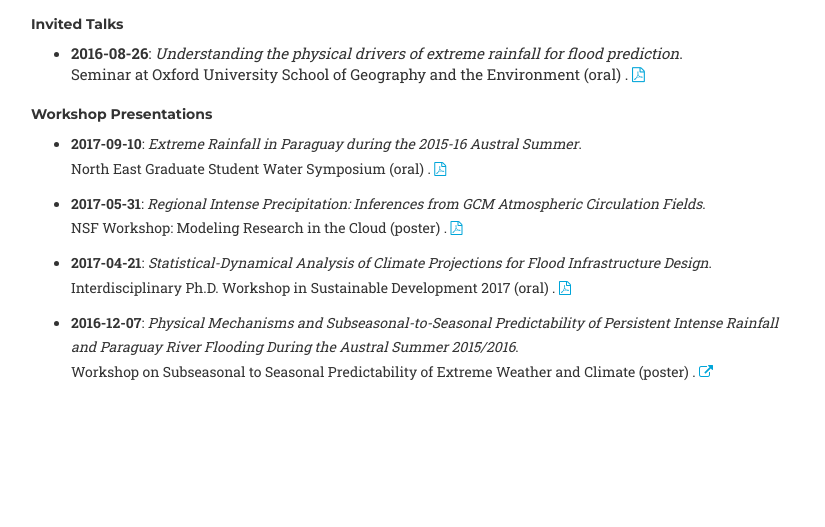
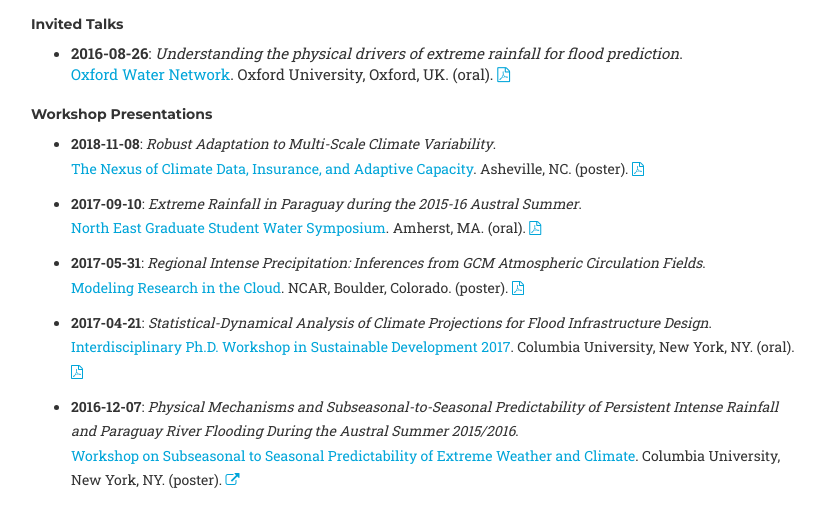
Before and after one commit to jdossgollin/blog, a Jekyll site: the page built from cv/index.md, in a window 1280 px wide and 900 px high, scrolled down 2704 px, cut to the strip 357-884 px from the top of the window. Shown: the whole strip, without its empty margins (224-1049 px from the left). Built offline with Jekyll 4.4.1, drawn with Linux system fonts in a browser that asks for light colours; nearby versions of some CDN libraries; some web fonts are replaced; library files that are not in the unit come from our copies; comment, search, counter and statistics services are not loaded; before the commit the page ends 3496 px from its top, so only the background shows below that.

Commit message:
add Nexus poster

```diff
--- a/_data/presentations.yml
+++ b/_data/presentations.yml
@@ -1,27 +1,44 @@
 invited:
-  - title: "Understanding the physical drivers of extreme rainfall for flood prediction"
-    location: "Seminar at Oxford University School of Geography and the Environment"
+  - title: Understanding the physical drivers of extreme rainfall for flood prediction
+    event_name: Oxford Water Network
+    event_location: Oxford University, Oxford, UK
+    event_url: https://www.water.ox.ac.uk/understanding-the-physical-drivers-of-extreme-rainfall-for-flood-prediction/
     date: "2016-08-26"
     pdf: /pdf/2016-08-26-Oxford.pdf
     format: oral
 workshop:
-  - title: "Extreme Rainfall in Paraguay during the 2015-16 Austral Summer"
-    location: North East Graduate Student Water Symposium
+  - title: "Robust Adaptation to Multi-Scale Climate Variability"
+    event_name: The Nexus of Climate Data, Insurance, and Adaptive Capacity
+    event_location: Asheville, NC
+    event_url: http://cees.wfu.edu/nexus/
+    date: "2018-11-08"
+    format: poster
+    pdf: /pdf/2018-11-08-Nexus.pdf
+  - title: Extreme Rainfall in Paraguay during the 2015-16 Austral Summer
+    event_name: North East Graduate Student Water Symposium
+    event_location: Amherst, MA
+    event_url: https://www.negsws.com/negsws17/
     date: "2017-09-10"
     format: oral
     pdf: /pdf/2017-09-09-NEGWS.pdf
   - title: "Regional Intense Precipitation: Inferences from GCM Atmospheric Circulation Fields"
-    location: "NSF Workshop: Modeling Research in the Cloud"
+    event_name: Modeling Research in the Cloud
+    event_location: NCAR, Boulder, Colorado
+    event_url: https://www.unidata.ucar.edu/events/2017CloudModelingWorkshop/
     date: "2017-05-31"
     format: poster
     pdf: /pdf/2017-05-31-UCAR.pdf
   - title: "Physical Mechanisms and Subseasonal-to-Seasonal Predictability of Persistent Intense Rainfall and Paraguay River Flooding During the Austral Summer 2015/2016"
-    location: "Workshop on Subseasonal to Seasonal Predictability of Extreme Weather and Climate"
+    event_name: Workshop on Subseasonal to Seasonal Predictability of Extreme Weather and Climate
+    event_url: "https://www.nature.com/articles/s41612-017-0009-1"
+    event_location: Columbia University, New York, NY
     date: "2016-12-07"
-    format: poster
-    link: https://doi.org/10.13140/RG.2.2.20146.30406
+    format: "poster"
+    link: "https://doi.org/10.13140/RG.2.2.20146.30406"
   - title: "Statistical-Dynamical Analysis of Climate Projections for Flood Infrastructure Design"
-    location: "Interdisciplinary Ph.D. Workshop in Sustainable Development 2017"
+    event_name: "Interdisciplinary Ph.D. Workshop in Sustainable Development 2017"
+    event_location: "Columbia University, New York, NY"
+    event_url: "http://blogs.cuit.columbia.edu/sdds/ipwsd/interdisciplinary-ph-d-workshop-in-sustainable-development-2017/"
     date: "2017-04-21"
-    format: oral
-    pdf: /pdf/2017-04-21-Sust-Dev.pdf
+    format: "oral"
+    pdf: "/pdf/2017-04-21-Sust-Dev.pdf"
--- a/cv/index.md
+++ b/cv/index.md
@@ -13,13 +13,13 @@ title: Curriculum Vitae
 [{{ site.data.main.contact.website }}]({{ site.data.main.contact.website }})
 
 ## Education ##
-{% assign myschools = site.data.main.education | sort: 'sdate' | reverse %}
+{% assign myschools = site.data.main.education | sort: "sdate" | reverse %}
 {% for edu in myschools %}
 * __{{ edu.sdate | date: "%B %Y" }} -- {% if edu.edate %}{{ edu.edate | date: "%B. %Y" }}{%else%}Present{% endif %}__: _{{ edu.degree }}_, {{ edu.institution }}, {{ edu.location }}
 {% endfor %}
 
 ## Experience ##
-{% assign myexperience = site.data.main.appointments | sort: 'sdate' | reverse %}
+{% assign myexperience = site.data.main.appointments | sort: "sdate" | reverse %}
 {% for apt in myexperience %}
 * __{{ apt.sdate | date: "%B %Y" }} -- {% if apt.edate %}{{ apt.edate | date: "%B. %Y" }}{%else%}Present{% endif %}__: _{{ apt.title }}_. {{ apt.institution }}, {{ apt.location }}.
 {% endfor %}
@@ -87,30 +87,30 @@ Please see [my Publons page](https://publons.com/a/1468228/){:target="_blank"} f
 
 ### Invited Talks ###
 
-{% assign invitedtalks = site.data.presentations.invited | sort: 'date' | reverse %}
+{% assign invitedtalks = site.data.presentations.invited | sort: "date" | reverse %}
 {% for pres in invitedtalks %}
 * __{{ pres.date }}__: _{{ pres.title }}_.
-    {{ pres.location }}{% if pres.format %} ({{ pres.format }}) {% endif %}.
-    {% if pres.pdf %}<a href='{{ site.data.main.contact.website }}{{ pres.pdf }}' target='_blank'>
-            <i class="fa fa-file-pdf-o"></i>
-        </a>
-    {% endif %}{% if pres.link %}<a href='{{ site.data.main.contact.website }}{{ pres.link }}' target='_blank'>
-            <i class="fa fa-external-link"></i>
-        </a>
-    {% endif %}
+{% if pres.event_name %}{% if pres.event_url %}[{{ pres.event_name }}]({{pres.event_url}}). {% else %}{{pres.event_name}}. {% endif %}{% endif %}{% if pres.event_location %}{{ pres.event_location }}. {% endif %}{% if pres.format %}({{ pres.format }}). {% endif %}
+{% if pres.pdf %}<a href="{{ site.data.main.contact.website }}{{ pres.pdf }}" target="_blank">
+    <i class="fa fa-file-pdf-o"></i>
+</a>
+{% endif %}{% if pres.link %}<a href="{{ site.data.main.contact.website }}{{ pres.link }}" target="_blank">
+    <i class="fa fa-external-link"></i>
+</a>
+{% endif %}
 {% endfor %}
 
 ### Workshop Presentations ###
 
-{% assign workshoptalks = site.data.presentations.workshop | sort: 'date' | reverse %}
+{% assign workshoptalks = site.data.presentations.workshop | sort: "date" | reverse %}
 {% for pres in workshoptalks %}
 * __{{ pres.date }}__: _{{ pres.title }}_.
-    {{ pres.location }}{% if pres.format %} ({{ pres.format }}) {% endif %}.
-    {% if pres.pdf %}<a href='{{ site.data.main.contact.website }}{{ pres.pdf }}' target='_blank'>
-            <i class="fa fa-file-pdf-o"></i>
-        </a>
-    {% endif %}{% if pres.link %}<a href='{{ site.data.main.contact.website }}{{ pres.link }}' target='_blank'>
-            <i class="fa fa-external-link"></i>
-        </a>
-    {% endif %}
+{% if pres.event_name %}{% if pres.event_url %}[{{ pres.event_name }}]({{pres.event_url}}). {% else %}{{pres.event_name}}. {% endif %}{% endif %}{% if pres.event_location %}{{ pres.event_location }}. {% endif %}{% if pres.format %}({{ pres.format }}). {% endif %}
+{% if pres.pdf %}<a href="{{ site.data.main.contact.website }}{{ pres.pdf }}" target="_blank">
+    <i class="fa fa-file-pdf-o"></i>
+</a>
+{% endif %}{% if pres.link %}<a href="{{ pres.link }}" target="_blank">
+    <i class="fa fa-external-link"></i>
+</a>
+{% endif %}
 {% endfor %}
```
Also changed, not shown: 1 other file.
